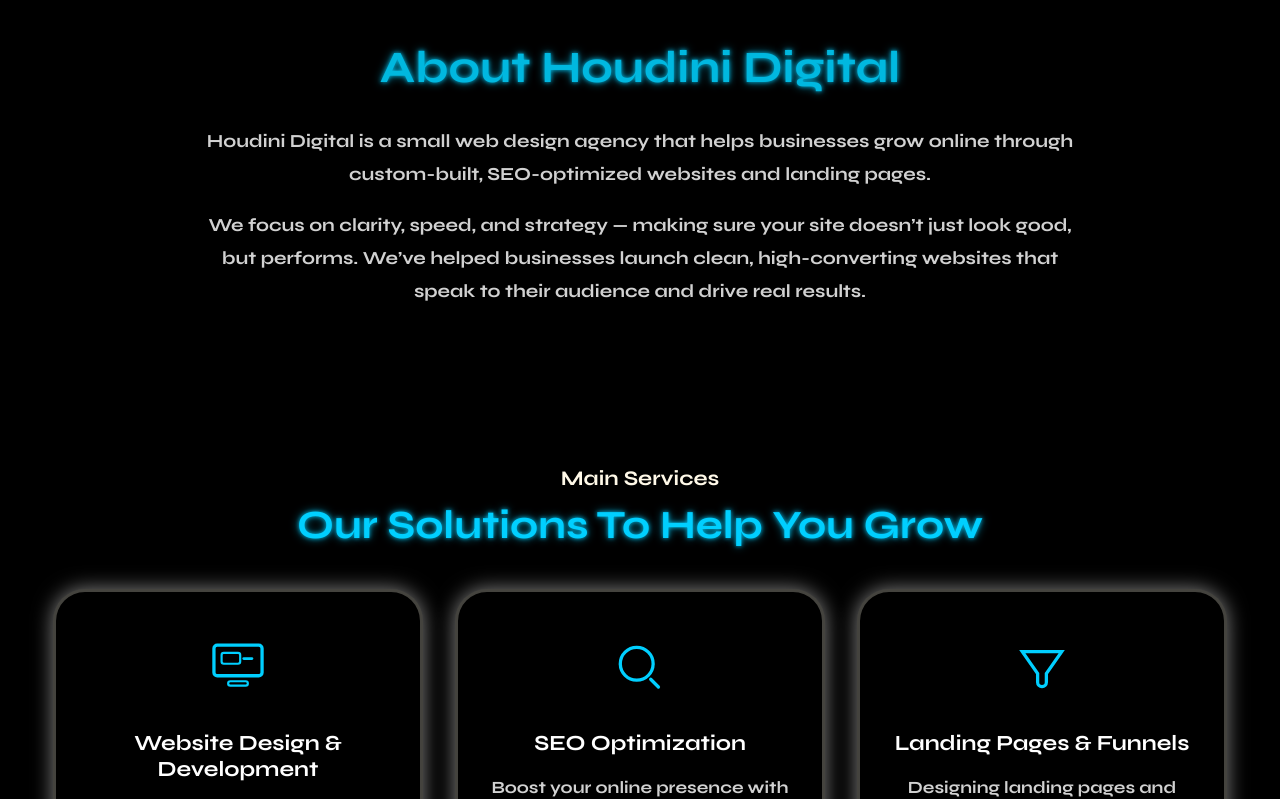
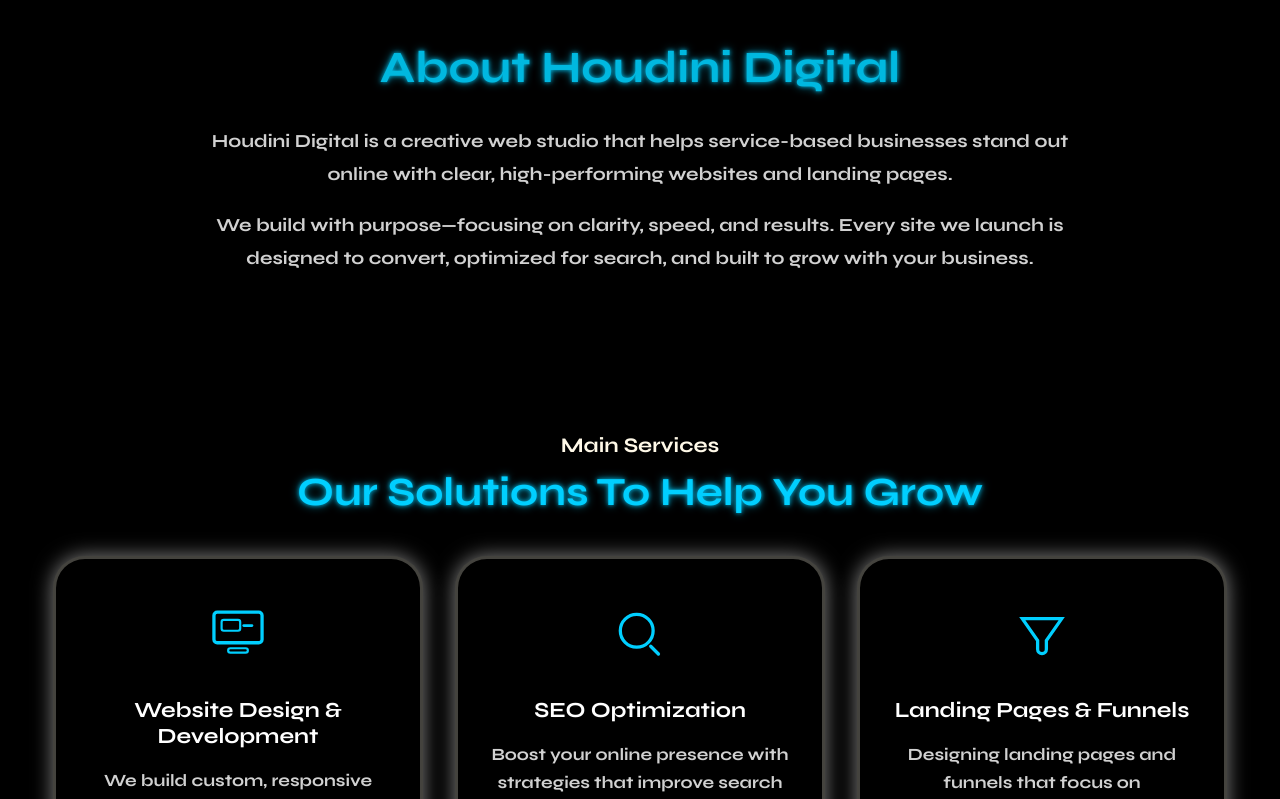
Before and after one commit to KamalLalloo/houdini-digital-website, a Next.js app: page / in a window 1280 px wide. Shown: the part 860-1659 px from the top of the page. Built offline with nearby package versions, Linux system fonts and the light colour scheme.

Commit message:
fixed about

```diff
--- a/src/app/About.tsx
+++ b/src/app/About.tsx
@@ -8,15 +8,14 @@
       <div className={styles.container}>
         <h2 className={styles.heading}>About Houdini Digital</h2>
         <p className={styles.text}>
-          Houdini Digital is a small web design agency that helps businesses
-          grow online through custom-built, SEO-optimized websites and landing
-          pages.
+          Houdini Digital is a creative web studio that helps service-based
+          businesses stand out online with clear, high-performing websites and
+          landing pages.
         </p>
         <p className={styles.text}>
-          We focus on clarity, speed, and strategy — making sure your site
-          doesn’t just look good, but performs. We’ve helped businesses launch
-          clean, high-converting websites that speak to their audience and drive
-          real results.
+          We build with purpose—focusing on clarity, speed, and results. Every
+          site we launch is designed to convert, optimized for search, and built
+          to grow with your business.
         </p>
       </div>
     </section>
--- a/src/app/Portfolio.module.css
+++ b/src/app/Portfolio.module.css
@@ -1,5 +1,5 @@
 .portfolio {
-  padding: 80px 20px 100px 20px;
+  padding: 0px 20px 80px 20px;
   background: #000;
   width: 100%;
 }
@@ -35,7 +35,9 @@
 
 .card {
   border-radius: 38px;
-  box-shadow: 0 0 32px 0 #222, 0 0 32px 2px #00cfff44;
+  box-shadow:
+    0 0 32px 0 #222,
+    0 0 32px 2px #00cfff44;
   width: 350px;
   min-width: 300px;
   max-width: 380px;
@@ -43,13 +45,17 @@
   flex-direction: column;
   align-items: center;
   padding: 48px 28px 32px 28px;
-  transition: box-shadow 0.18s, transform 0.18s;
+  transition:
+    box-shadow 0.18s,
+    transform 0.18s;
   position: relative;
   margin-bottom: 36px;
 }
 
 .card:hover {
-  box-shadow: 0 0 50px #00cfff, 0 0 70px #00cfff22;
+  box-shadow:
+    0 0 50px #00cfff,
+    0 0 70px #00cfff22;
   transform: translateY(-8px) scale(1.03);
 }
 
@@ -58,7 +64,9 @@
   border-radius: 26px;
   padding: 18px;
   margin-bottom: 18px;
-  box-shadow: 0 0 18px #00cfff88, /* inner glow */ 0 0 42px #00cfffaa; /* outer glow */
+  box-shadow:
+    0 0 18px #00cfff88,
+    /* inner glow */ 0 0 42px #00cfffaa; /* outer glow */
   width: 190px;
   height: 190px;
   display: flex;
@@ -102,7 +110,10 @@
   cursor: pointer;
   text-decoration: none;
   box-shadow: 0 0 24px #00cfff33;
-  transition: background 0.16s, color 0.16s, box-shadow 0.16s;
+  transition:
+    background 0.16s,
+    color 0.16s,
+    box-shadow 0.16s;
   display: inline-block; /* Add this line */
   margin: 0 auto; /* Center if inside a container with text-align: center */
   margin-top: 18px;
```
